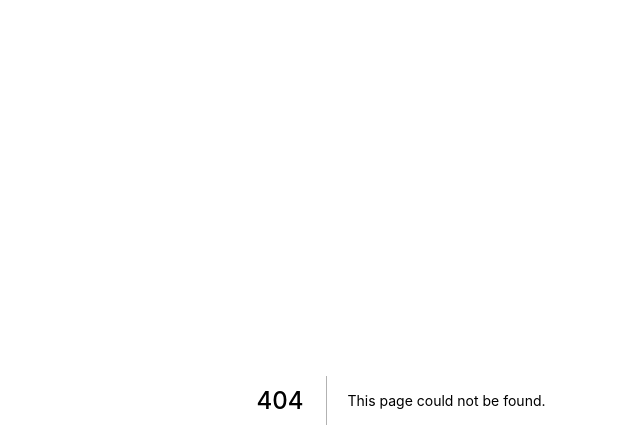
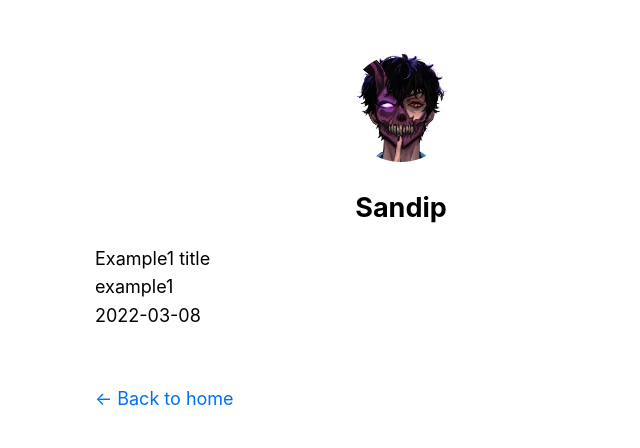
Before and after one commit to SandipNepal/Next.js-project, a Next.js app: page /posts/example1 in a window 1280 px wide. Before the commit this address had no page. Shown: the top 448 px of the page, without its empty margins (239-879 px from the left). Built offline with nearby package versions, Linux system fonts and the light colour scheme.

Commit message:
setup for dynamic routes

```diff
--- a/components/layout.js
+++ b/components/layout.js
@@ -5,7 +5,7 @@ import utilStyles from "../styles/utils.module.css";
 import Link from "next/link";
 
 const name = "Sandip";
-export const siteTitle = "Next.js Example Website";
+export const siteTitle = "Next.js Website";
 
 export default function Layout({ children, home }) {
   return (
--- /dev/null
+++ b/lib/posts.js
@@ -0,0 +1,60 @@
+import fs from "fs";
+import path from "path";
+import matter from "gray-matter";
+
+const postsDirectory = path.join(process.cwd(), "posts");
+
+export function getSortedPostsData() {
+  // Get file names under /posts
+  const fileNames = fs.readdirSync(postsDirectory);
+  const allPostsData = fileNames.map((fileName) => {
+    // Remove ".md" from file name to get id
+    const id = fileName.replace(/\.md$/, "");
+
+    // Read markdown file as string
+    const fullPath = path.join(postsDirectory, fileName);
+    const fileContents = fs.readFileSync(fullPath, "utf8");
+
+    // Use gray-matter to parse the post metadata section
+    const matterResult = matter(fileContents);
+
+    // Combine the data with the id
+    return {
+      id,
+      ...matterResult.data,
+    };
+  });
+  // Sort posts by date
+  return allPostsData.sort((a, b) => {
+    if (a.date < b.date) {
+      return 1;
+    } else {
+      return -1;
+    }
+  });
+}
+
+export function getAllPostIds() {
+  const fileNames = fs.readdirSync(postsDirectory);
+  return fileNames.map((fileName) => {
+    return {
+      params: {
+        id: fileName.replace(/\.md$/, ""),
+      },
+    };
+  });
+}
+
+export function getPostData(id) {
+  const fullPath = path.join(postsDirectory, `${id}.md`);
+  const fileContents = fs.readFileSync(fullPath, "utf8");
+
+  // Use gray-matter to parse the post metadata section
+  const matterResult = matter(fileContents);
+
+  // Combine the data with the id
+  return {
+    id,
+    ...matterResult.data,
+  };
+}
--- /dev/null
+++ b/pages/posts/[id].js
@@ -0,0 +1,31 @@
+import Layout from '../../components/layout'
+import { getAllPostIds, getPostData } from '../../lib/posts'
+
+export default function Post({ postData }) {
+  return (
+    <Layout>
+      {postData.title}
+      <br />
+      {postData.id}
+      <br />
+      {postData.date}
+    </Layout>
+  )
+}
+
+export async function getStaticPaths() {
+  const paths = getAllPostIds()
+  return {
+    paths,
+    fallback: false
+  }
+}
+
+export async function getStaticProps({ params }) {
+  const postData = getPostData(params.id)
+  return {
+    props: {
+      postData
+    }
+  }
+}
```
Also changed, not shown: pages/index.js (+41 -6 lines), pages/posts/first-post.js (deleted, +0 -21 lines).
